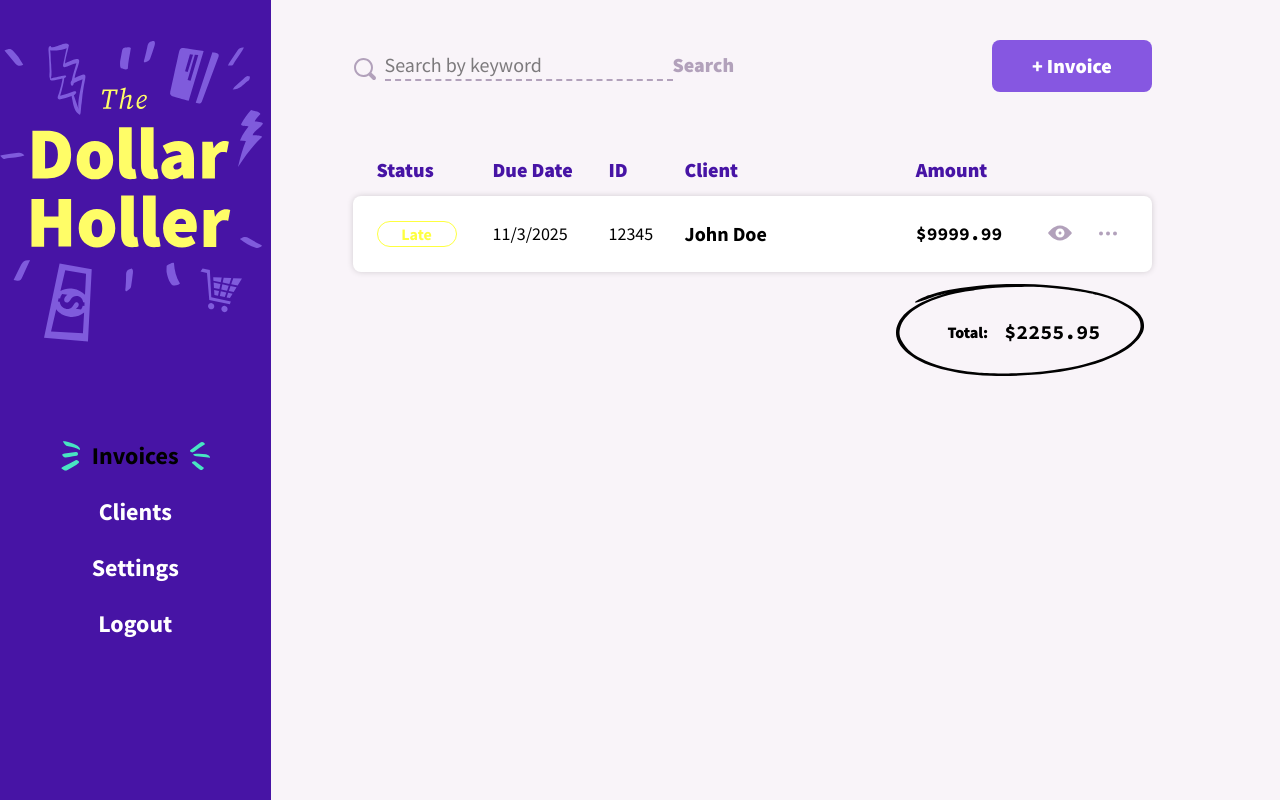
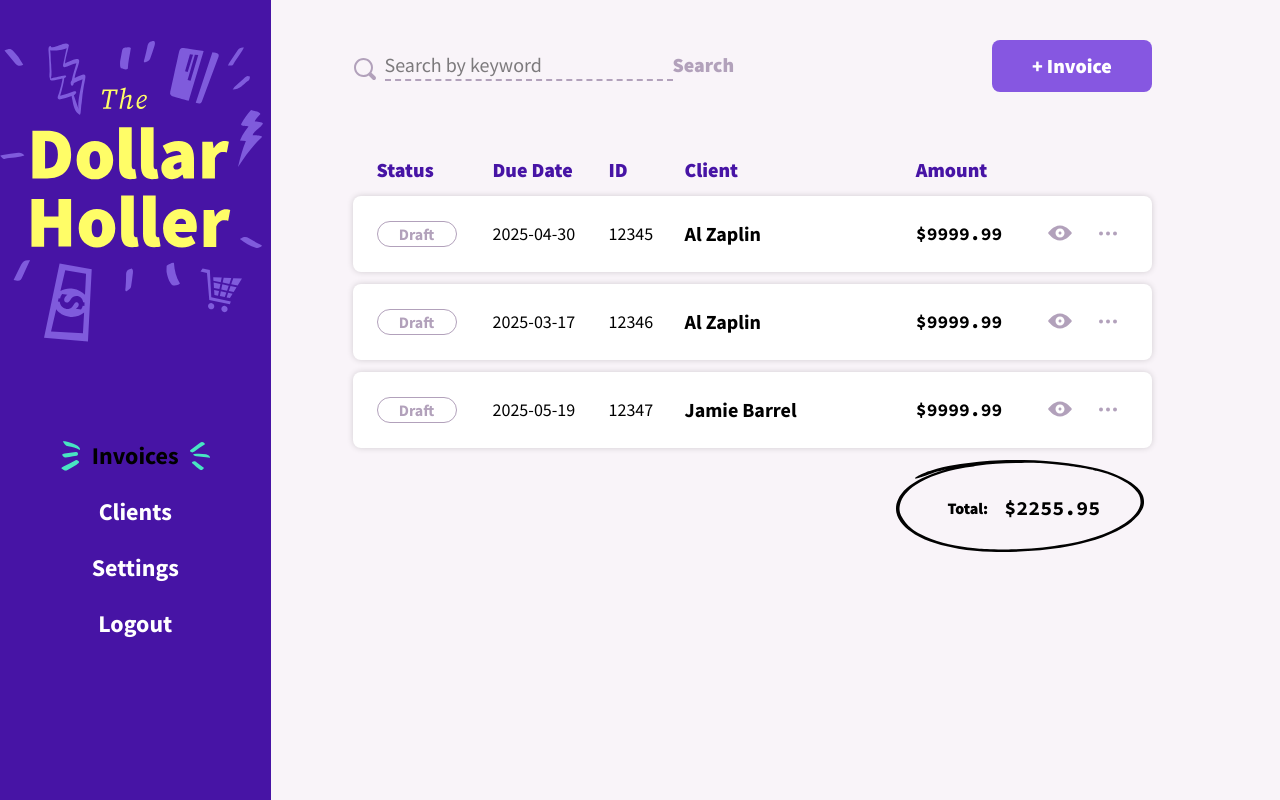
Before and after one commit to alienat3d/dollarholler, a SvelteKit app: page /invoices in a window 1280 px wide. Built offline with nearby package versions, Linux system fonts and the light colour scheme.

Commit message:
add(code & notes) Working with seeds and stores

```diff
--- /dev/null
+++ b/src/lib/stores/InvoiceStore.ts
@@ -0,0 +1,12 @@
+// Store can be "writable" or "readable", the difference is that the last one doesn't allow to change data in the store from outside.
+import { writable } from 'svelte/store';
+// And we also import the seed data we just created.
+import data from '../../seed.json';
+
+// Let’s add types using generic and say it’s a type of Invoice and it’s an array. And by default it should be an empty array, so inside of "()" we put an empty array.
+export const invoices = writable<Invoice[]>([]);
+
+// Then we create and export a function 'loadInvoices' and we’ll use this function to add data to our invoices store.
+export const loadInvoices = () => {
+	invoices.set(data.invoices);
+};
--- a/src/routes/(dashboard)/invoices/+page.svelte
+++ b/src/routes/(dashboard)/invoices/+page.svelte
@@ -1,9 +1,16 @@
 <script lang="ts">
+	import { onMount } from 'svelte';
+	// importing the store and the function that brings data from the store here
+	import { invoices, loadInvoices } from '$lib/stores/InvoiceStore';
 	import CircledAmount from '$lib/components/CircledAmount.svelte';
-	import ThreeDots from '$lib/components/Icon/ThreeDots.svelte';
-	import View from '$lib/components/Icon/View.svelte';
 	import Search from '$lib/components/Search.svelte';
-	import Tag from '$lib/components/Tag.svelte';
+	import InvoiceRow from './InvoiceRow.svelte';
+
+	// Here we should use "$" in front of "invoices", so that Svelte understands it’s not just variable but a store.
+	onMount(() => {
+		loadInvoices();
+		console.log($invoices);
+	});
 </script>
 
 <svelte:head><title>Invoices | The Dollar Holler</title></svelte:head>
@@ -35,29 +42,9 @@
 		<div></div>
 	</div>
 
+	<!-- Now, as we prepared a component for the invoice rows we can loop over data we get from seed file and insert it in each row. In Svelte we do that with special syntax #each. -->
 	<!-- invoices -->
-	<div
-		class="invoice-table table-header invoice-row shadow-table-row items-center rounded-lg bg-white py-3 lg:py-6"
-	>
-		<div class="status"><Tag className="ml-auto lg:ml-0" label="late" /></div>
-		<div class="due-date text-md lg:text-lg">11/3/2025</div>
-		<div class="invoice-number text-md lg:text-lg">12345</div>
-		<div class="client-name text-lg font-bold lg:text-xl">John Doe</div>
-		<div class="amount text-md text-right font-mono font-bold lg:text-left lg:text-lg">
-			$9999.99
-		</div>
-		<a
-			class="view-button text-pastel-purple hover:text-daisy-bush hidden transition-colors lg:block"
-			href="#"
-		>
-			<View />
-		</a>
-		<button
-			class="more-button center text-pastel-purple hover:text-daisy-bush cursor-pointer transition-colors"
-		>
-			<ThreeDots />
-		</button>
-	</div>
+	{#each $invoices as invoice}<InvoiceRow {invoice} />{/each}
 </div>
 
 <CircledAmount amount={2255.95} />
@@ -68,44 +55,4 @@
 		font-weight: 900;
 		line-height: 1.375;
 	}
-
-	/* Naming columns in the rows */
-	.invoice-row {
-		grid-template-areas: 'invoice-number invoice-number' 'client-name amount' 'due-date status';
-	}
-	@media (min-width: 1024px) {
-		.invoice-row {
-			grid-template-areas: 'status due-date invoice-number client-name amount view-button more-button';
-		}
-	}
-	.invoice-row .status {
-		grid-area: status;
-	}
-	.invoice-row .due-date {
-		grid-area: due-date;
-	}
-	.invoice-row .invoice-number {
-		grid-area: invoice-number;
-	}
-	.invoice-row .client-name {
-		grid-area: client-name;
-	}
-	.invoice-row .amount {
-		grid-area: amount;
-	}
-	.invoice-row .view-button {
-		grid-area: view-button;
-	}
-	.invoice-row .more-button {
-		grid-area: more-button;
-	}
-
-	.more-button {
-		display: none;
-	}
-	@media (min-width: 1024px) {
-		.more-button {
-			display: block;
-		}
-	}
 </style>
--- /dev/null
+++ b/src/routes/(dashboard)/invoices/InvoiceRow.svelte
@@ -0,0 +1,72 @@
+<script lang="ts">
+	import Tag from '$lib/components/Tag.svelte';
+	import View from '$lib/components/Icon/View.svelte';
+	import ThreeDots from '$lib/components/Icon/ThreeDots.svelte';
+
+	// We also should explicitly tell TypeScript the type of "invoice"
+	export let invoice: Invoice;
+</script>
+
+<!-- So now we can fill in all the data in our template by names of keys from the data object we receive. -->
+<div
+	class="invoice-table table-header invoice-row shadow-table-row items-center rounded-lg bg-white py-3 lg:py-6"
+>
+	<div class="status"><Tag className="ml-auto lg:ml-0" label={invoice.invoiceStatus} /></div>
+	<div class="due-date text-md lg:text-lg">{invoice.dueDate}</div>
+	<div class="invoice-number text-md lg:text-lg">{invoice.invoiceNumber}</div>
+	<div class="client-name text-lg font-bold lg:text-xl">{invoice.client.name}</div>
+	<div class="amount text-md text-right font-mono font-bold lg:text-left lg:text-lg">$9999.99</div>
+	<a
+		class="view-button text-pastel-purple hover:text-daisy-bush hidden transition-colors lg:block"
+		href="#"
+	>
+		<View />
+	</a>
+	<button
+		class="more-button center text-pastel-purple hover:text-daisy-bush cursor-pointer transition-colors"
+	>
+		<ThreeDots />
+	</button>
+</div>
+
+<style>
+	/* Naming columns in the rows */
+	.invoice-row {
+		grid-template-areas: 'invoice-number invoice-number' 'client-name amount' 'due-date status';
+	}
+	@media (min-width: 1024px) {
+		.invoice-row {
+			grid-template-areas: 'status due-date invoice-number client-name amount view-button more-button';
+		}
+	}
+	.invoice-row .status {
+		grid-area: status;
+	}
+	.invoice-row .due-date {
+		grid-area: due-date;
+	}
+	.invoice-row .invoice-number {
+		grid-area: invoice-number;
+	}
+	.invoice-row .client-name {
+		grid-area: client-name;
+	}
+	.invoice-row .amount {
+		grid-area: amount;
+	}
+	.invoice-row .view-button {
+		grid-area: view-button;
+	}
+	.invoice-row .more-button {
+		grid-area: more-button;
+	}
+
+	.more-button {
+		display: none;
+	}
+	@media (min-width: 1024px) {
+		.more-button {
+			display: block;
+		}
+	}
+</style>
--- /dev/null
+++ b/src/seed.json
@@ -0,0 +1,105 @@
+{
+	"invoices": [
+		{
+			"client": {
+				"clientStatus": "active",
+				"city": "Moscow",
+				"email": "zaplin.dev@gmail.com",
+				"id": "1",
+				"name": "Al Zaplin",
+				"state": "Moscow Region",
+				"street": "Tulskaya",
+				"zipCode": "115333"
+			},
+			"createdAt": "2025-03-11",
+			"dueDate": "2025-04-30",
+			"id": "1",
+			"invoiceNumber": "12345",
+			"invoiceStatus": "draft",
+			"issueDate": "2025-03-11",
+			"lineItems": [
+				{
+					"amount": 500,
+					"description": "Coding a Website",
+					"id": "1",
+					"quantity": 1
+				},
+				{
+					"amount": 150,
+					"description": "Bugfixing",
+					"id": "2",
+					"quantity": 1
+				}
+			],
+			"notes": "**This** please.",
+			"subject": "The Dollar Holler website",
+			"terms": "_Pay_ me."
+		},
+		{
+			"client": {
+				"clientStatus": "active",
+				"city": "Moscow",
+				"email": "zaplin.dev@gmail.com",
+				"id": "1",
+				"name": "Al Zaplin",
+				"state": "Moscow Region",
+				"street": "Tulskaya",
+				"zipCode": "115333"
+			},
+			"createdAt": "2025-03-10",
+			"dueDate": "2025-03-17",
+			"id": "2",
+			"invoiceNumber": "12346",
+			"invoiceStatus": "draft",
+			"issueDate": "2025-03-18",
+			"lineItems": [
+				{
+					"amount": 150,
+					"description": "Setting up domain & hosting",
+					"id": "3",
+					"quantity": 1
+				},
+				{
+					"amount": 250,
+					"description": "Creating a Design",
+					"id": "4",
+					"quantity": 1
+				}
+			],
+			"subject": "The Dollar Holler website"
+		},
+		{
+			"client": {
+				"clientStatus": "active",
+				"city": "New York",
+				"email": "jamie.barrel@gmail.com",
+				"id": "2",
+				"name": "Jamie Barrel",
+				"state": "NY",
+				"street": "123 Main Street",
+				"zipCode": "112263"
+			},
+			"createdAt": "2025-02-12",
+			"dueDate": "2025-05-19",
+			"id": "2",
+			"invoiceNumber": "12347",
+			"invoiceStatus": "draft",
+			"issueDate": "2025-02-12",
+			"lineItems": [
+				{
+					"amount": 150,
+					"description": "Setting up domain & hosting",
+					"id": "5",
+					"quantity": 1
+				},
+				{
+					"amount": 550,
+					"description": "Creating a Website",
+					"id": "6",
+					"quantity": 1
+				}
+			],
+			"subject": "The Jamie’s Toolkit Website"
+		}
+	]
+}
```
